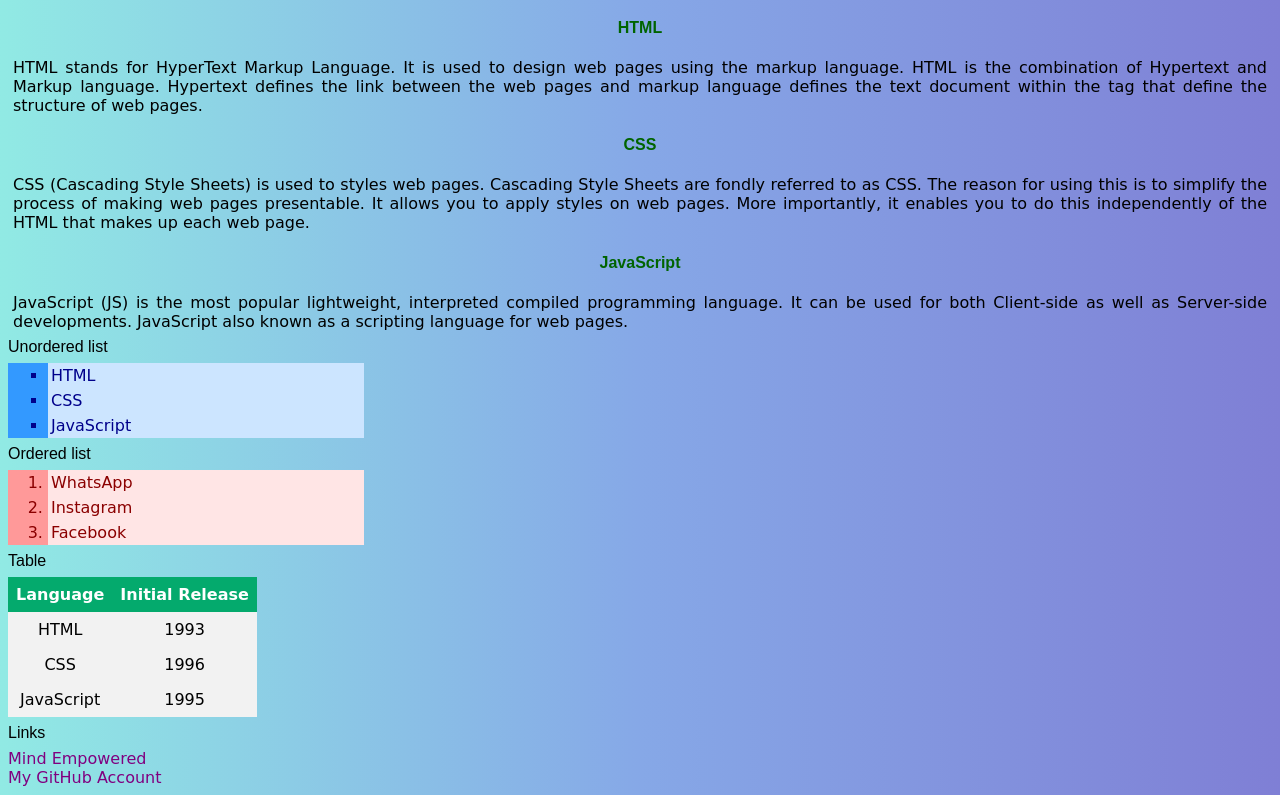
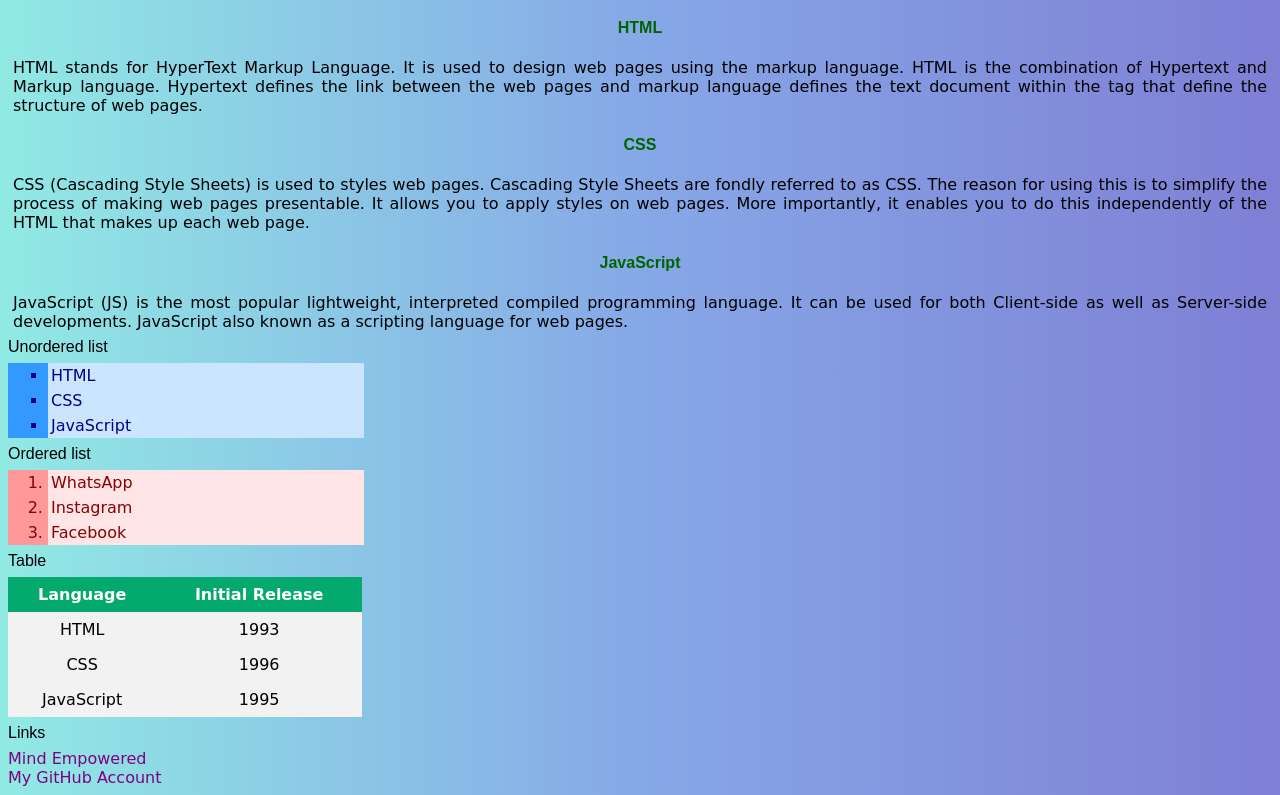
Before and after one commit to Tony-K-Seby/learning-html-css, a plain HTML site: page index.html in a window 1280 px wide. Shown: the part 137-932 px from the top of the page. Drawn offline with Linux system fonts and the light colour scheme.

Commit message:
styled table

```diff
--- a/styles.css
+++ b/styles.css
@@ -4,6 +4,7 @@ body {
 }
 table {
   border-collapse: collapse;
+  width: 28%;
 }
 th,
 td {
```
